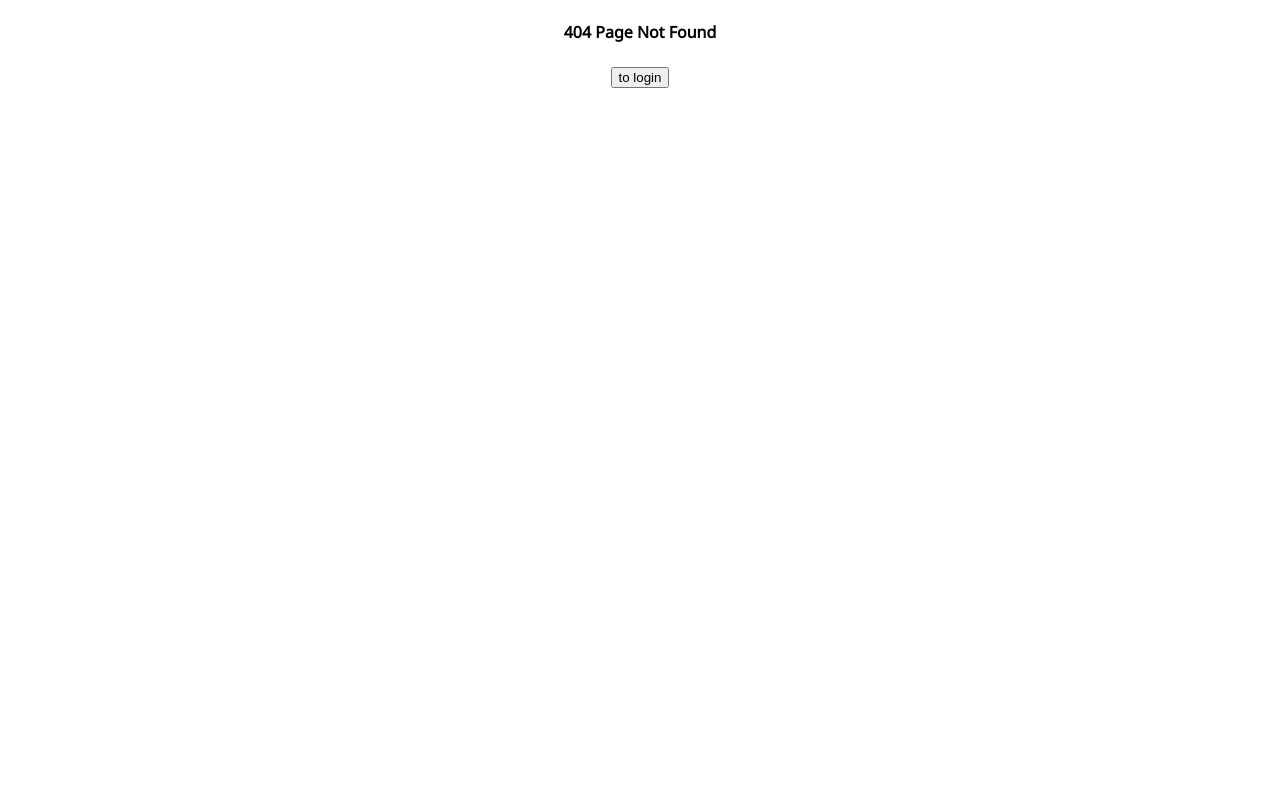
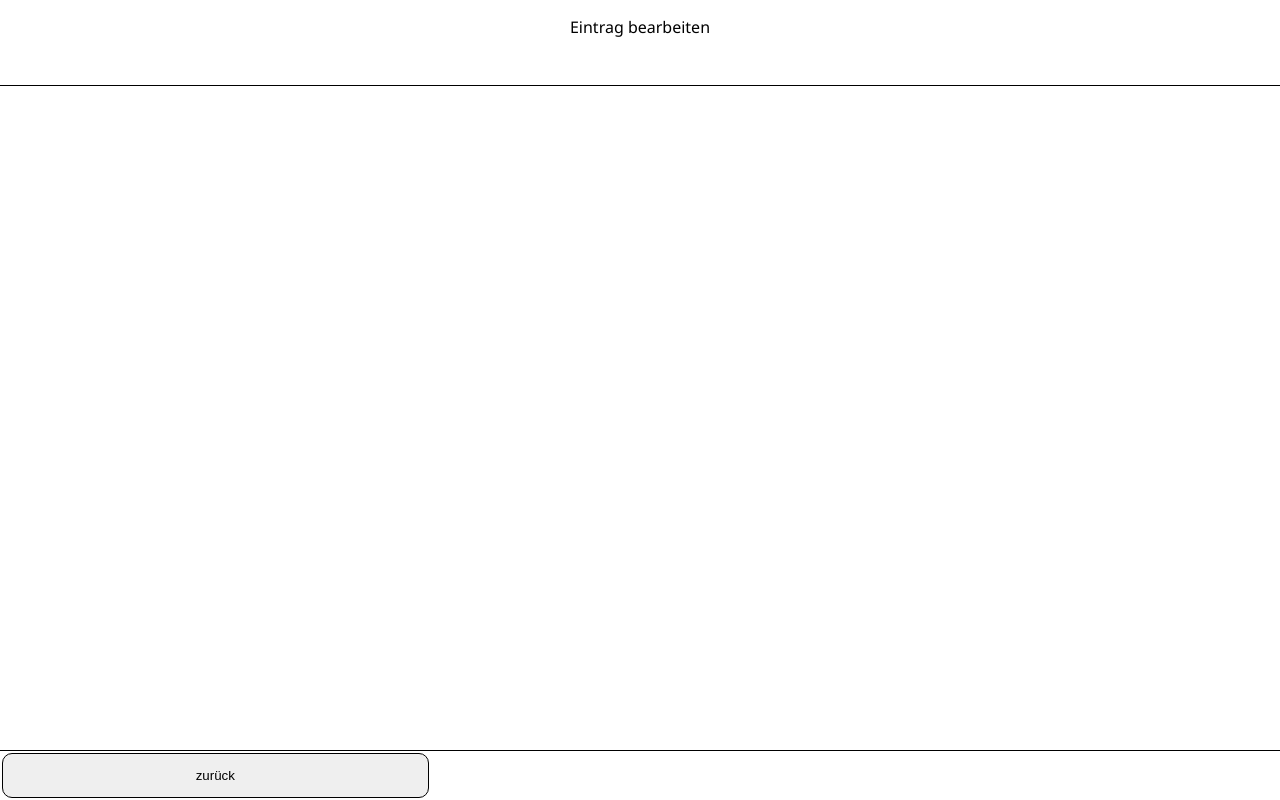
Before and after one commit to SergeBrakow/neuefische-capstone-project-Cibri, a React (Create React App) app: page /editOrder/1 in a window 1280 px wide. Before the commit this address had no page. Built offline with nearby package versions, Linux system fonts and the light colour scheme.

Commit message:
now navigation to edit page works.

```diff
--- a/src/App.js
+++ b/src/App.js
@@ -36,6 +36,22 @@ function App() {
     ]);
   }
 
+  function editOrder(orderId, order_type, order_name, orderDateFull, note){
+    setOrderList(
+      orderList.map ((order) =>
+        order.id === orderId ? {
+          ...order,
+          type: order_type,
+          name: order_name,
+          date: orderDateFull,
+          owner: user.name,
+          note: note,
+        } :
+          order
+      )
+    );
+  }
+
   return (
     <Routes>
       <Route path="/" element={<Layout />}>
@@ -68,8 +84,11 @@ function App() {
           element={<ViewOrder />}
         />
         <Route
-          path="editOrder"
-          element={<EditOrder />}
+          path="editOrder/:id"
+          element={<EditOrder
+            user={user}
+            entries={orderList}
+            onHandleSubmit={editOrder}/>}
         />
         <Route
           path="createCustomer"
--- a/src/components/CreateOrderForm.js
+++ b/src/components/CreateOrderForm.js
@@ -1,4 +1,4 @@
-import { useNavigate, useParams} from "react-router-dom";
+import { useNavigate } from "react-router-dom";
 import { nanoid } from "nanoid";
 import { useState } from "react";
 import styled from "styled-components";
--- a/src/components/EntryCard.js
+++ b/src/components/EntryCard.js
@@ -1,6 +1,7 @@
 import { useState } from "react";
 import { useNavigate } from "react-router-dom";
 import styled from "styled-components";
+
 export default function EntryCard({entry}){
     const [showNote, setShowNote] = useState();
     const navigate = useNavigate();
@@ -14,7 +15,7 @@ export default function EntryCard({entry}){
                 </CardSection>
                 <ButtonContainer>
                     <button onClick={()=> navigate("/viewOrder")}>view</button>
-                    <button onClick={()=> navigate("/editOrder")}>edit</button>
+                    <button onClick={()=> navigate(`/editOrder/${entry.id}`)}>edit</button>
                 </ButtonContainer>
             </div>
                 {showNote && <NoteDiv>
--- a/src/pages/EditOrder.js
+++ b/src/pages/EditOrder.js
@@ -1,11 +1,25 @@
-import { useNavigate } from "react-router-dom";
+import { useParams} from "react-router-dom";
+import styled from "styled-components";
 
-export default function EditOrder(){
-    const navigate = useNavigate();
+import NavBarNewOrder from "../components/NavBarNewOrder";
+
+export default function CreateOrder({user, entries, onHandleSubmit}){
+
+    let {id} = useParams();
+    const order = entries.find( (entry) => entry.id === id);
     return(
         <>
-            <p>Einträge können aktuell noch nicht bearbeitet/angeschaut werden!</p>
-            <button onClick={()=> navigate("/home")}>zurück</button>
+            <StyledHead>
+                <p>Eintrag bearbeiten</p>
+            </StyledHead>
+            <NavBarNewOrder page={"new"}/>
         </>
     );
 }
+
+export const StyledHead = styled.div`
+    border-bottom: 1px solid;
+    width: 100%;
+    height: 70px;
+    margin-bottom: 10px;
+`
```
